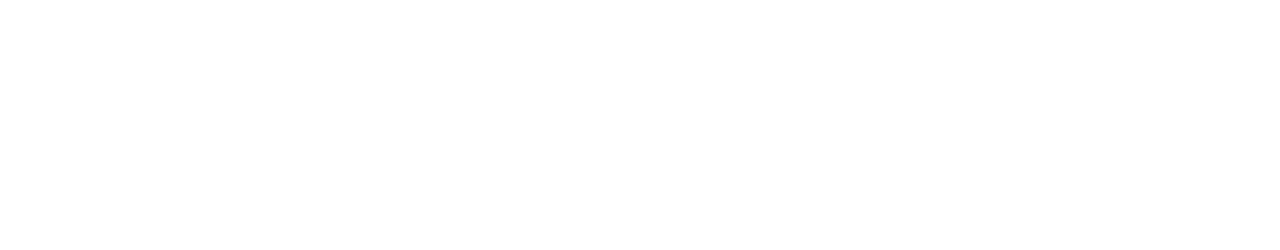
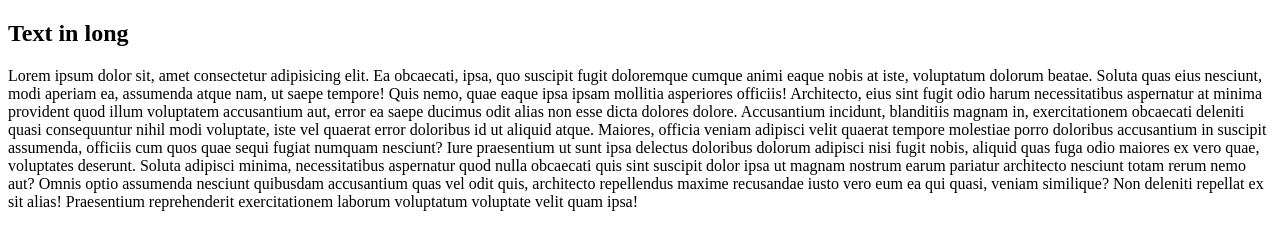
Before and after one commit to RoyRidoy/First-Repo, a plain HTML site: page index.html in a window 1280 px wide. Drawn offline with Linux system fonts and the light colour scheme.

Commit message:
add text

```diff
--- a/index.html
+++ b/index.html
@@ -6,6 +6,7 @@
     <title>Document</title>
 </head>
 <body>
-
+    <h2>Text in long</h2>
+    <p>Lorem ipsum dolor sit, amet consectetur adipisicing elit. Ea obcaecati, ipsa, quo suscipit fugit doloremque cumque animi eaque nobis at iste, voluptatum dolorum beatae. Soluta quas eius nesciunt, modi aperiam ea, assumenda atque nam, ut saepe tempore! Quis nemo, quae eaque ipsa ipsam mollitia asperiores officiis! Architecto, eius sint fugit odio harum necessitatibus aspernatur at minima provident quod illum voluptatem accusantium aut, error ea saepe ducimus odit alias non esse dicta dolores dolore. Accusantium incidunt, blanditiis magnam in, exercitationem obcaecati deleniti quasi consequuntur nihil modi voluptate, iste vel quaerat error doloribus id ut aliquid atque. Maiores, officia veniam adipisci velit quaerat tempore molestiae porro doloribus accusantium in suscipit assumenda, officiis cum quos quae sequi fugiat numquam nesciunt? Iure praesentium ut sunt ipsa delectus doloribus dolorum adipisci nisi fugit nobis, aliquid quas fuga odio maiores ex vero quae, voluptates deserunt. Soluta adipisci minima, necessitatibus aspernatur quod nulla obcaecati quis sint suscipit dolor ipsa ut magnam nostrum earum pariatur architecto nesciunt totam rerum nemo aut? Omnis optio assumenda nesciunt quibusdam accusantium quas vel odit quis, architecto repellendus maxime recusandae iusto vero eum ea qui quasi, veniam similique? Non deleniti repellat ex sit alias! Praesentium reprehenderit exercitationem laborum voluptatum voluptate velit quam ipsa!</p>
 </body>
 </html>
```
